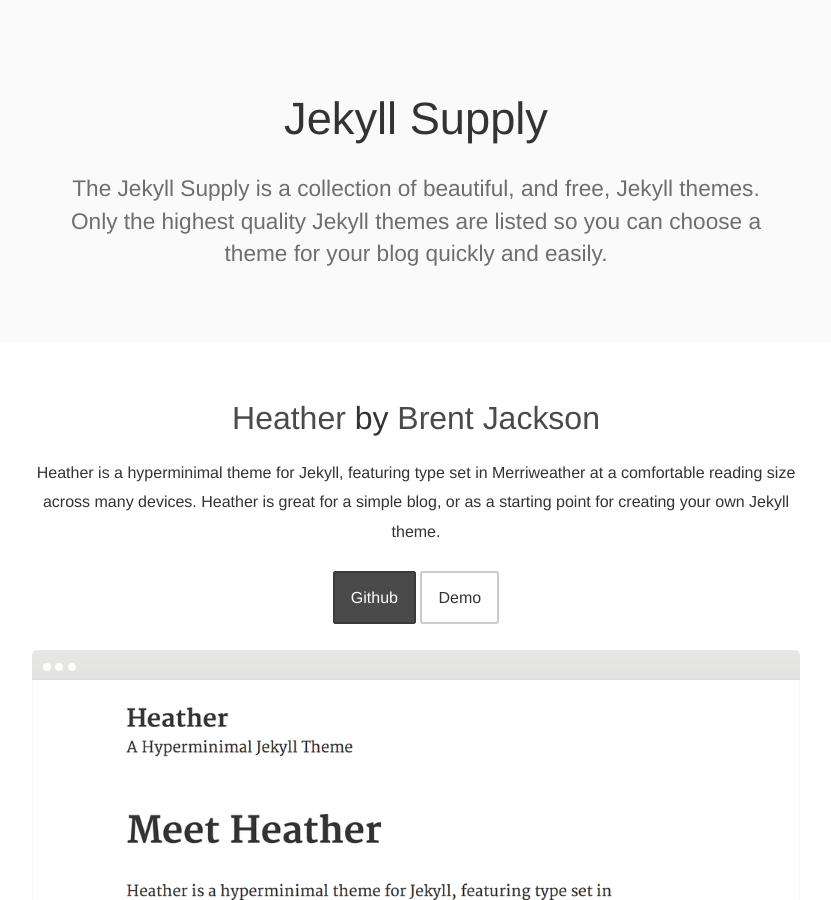
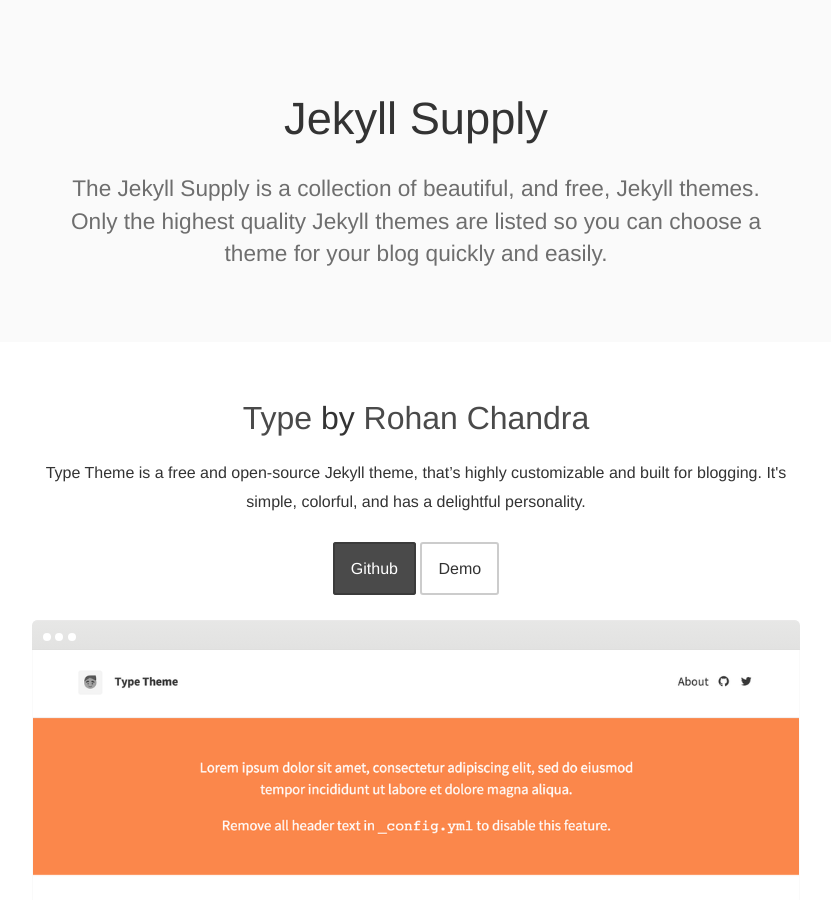
Before and after one commit to johno/jekyllsupply, a Jekyll site: the page built from index.html, in a window 1280 px wide and 900 px high. Shown: the whole window, without its empty margins (224-1055 px from the left). Built offline with Jekyll 4.4.1, drawn with Linux system fonts in a browser that asks for light colours.

Commit message:
Add another theme

```diff
--- a/_data/themes.yml
+++ b/_data/themes.yml
@@ -1,3 +1,16 @@
+- name: Type
+  description: >
+    Type Theme is a free and open-source Jekyll theme, that’s highly customizable and
+    built for blogging. It's simple, colorful, and has a delightful personality.
+  image: type.png
+  demourl: https://rohanchandra.github.io/type-theme/
+  githuburl: https://github.com/rohanchandra/type-theme
+  author:
+    name: Rohan Chandra
+    url: https://rohanchandra.github.io/
+    twitter: rohanchandra
+    github: rohanchandra
+
 - name: Heather
   description: >
     Heather is a hyperminimal theme for Jekyll, featuring type set in Merriweather at a
```
Also changed, not shown: public/images/type.png (added).
